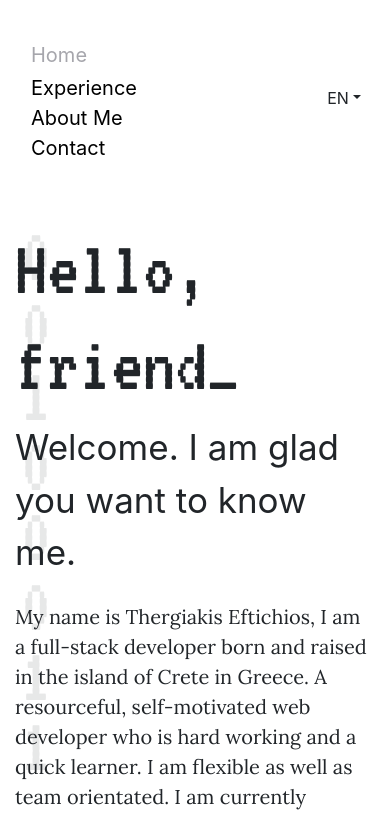
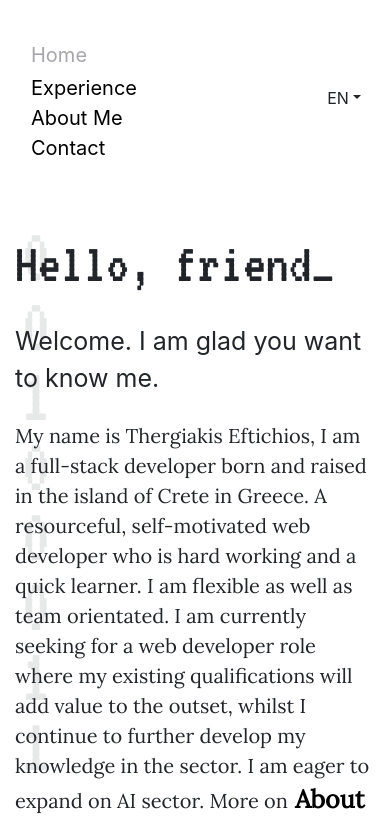
Before and after one commit to iamtheef/portfolio, a React (Create React App) app: page /experience in a window 390 px wide. Shown: the top 816 px of the page. Built offline with nearby package versions, Linux system fonts and the light colour scheme.

Commit message:
fixed fonts

```diff
--- a/src/Components/Intro.tsx
+++ b/src/Components/Intro.tsx
@@ -25,10 +25,10 @@ const Intro: React.FC = () => {
   return (
     <div className="container">
       <div className="marginTop">
-        <h1 className="hello">
+        <p className="hello">
           {text}
           <span className="blink">_</span>
-        </h1>
+        </p>
       </div>
 
       <div>
--- a/src/index.css
+++ b/src/index.css
@@ -199,6 +199,14 @@ a {
     width: 8vw;
     height: 6vh;
   }
+
+  .hello {
+    font-size: 57px;
+  }
+
+  .intro {
+    font-size: 25px;
+  }
 }
 
 .nobull {
```
